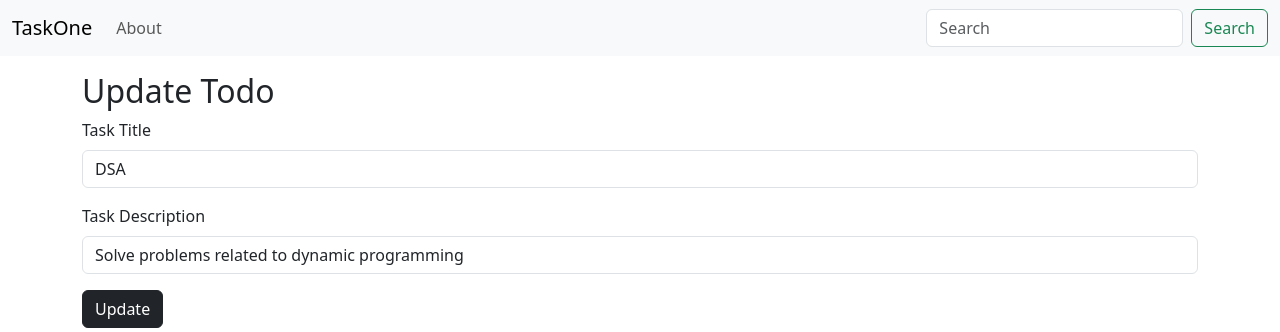
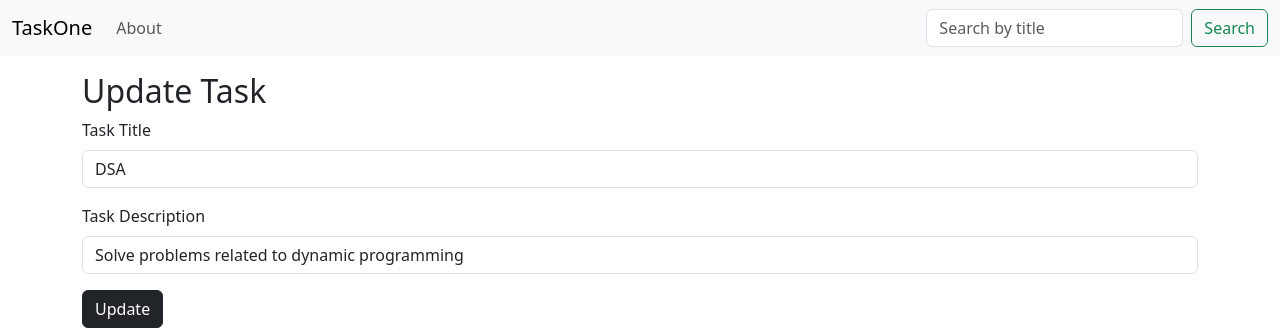
Before and after one commit to EeshT/TaskOne_App, a Flask app: page /update/1 in a window 1280 px wide. Shown: the top 332 px of the page. Run offline with Flask 3, Linux system fonts and the light colour scheme.

Commit message:
Feature: Added Search Functionality

```diff
--- a/app.py
+++ b/app.py
@@ -70,4 +70,4 @@ def delete(sno):
     return redirect('/')
 
 if __name__ == "__main__":
-    app.run(debug=True, port=8000)
+    app.run(debug=True, port=3000)
--- a/templates/base.html
+++ b/templates/base.html
@@ -25,7 +25,7 @@
                   </li>
                 </ul>
                 <form class="d-flex" role="search" action="/" method="GET" >
-                  <input class="form-control me-2" type="search" name="query" placeholder="Search" aria-label="Search">
+                  <input class="form-control me-2" type="search" name="query" placeholder="Search by title" aria-label="Search">
                   <button class="btn btn-outline-success" type="submit">Search</button>
                 </form>
               </div>
--- a/templates/update.html
+++ b/templates/update.html
@@ -3,7 +3,7 @@
 {% block body %}
 
     <div class="container my-3">
-        <h2>Update Todo</h2>
+        <h2>Update Task</h2>
         <form action="/update/{{todo.sno}}" method="POST">
             <div class="mb-3">
             <label for="title" class="form-label">Task Title</label>
```
Also changed, not shown: add-task.png (deleted), instance/todo.db, update-task.png (deleted).
